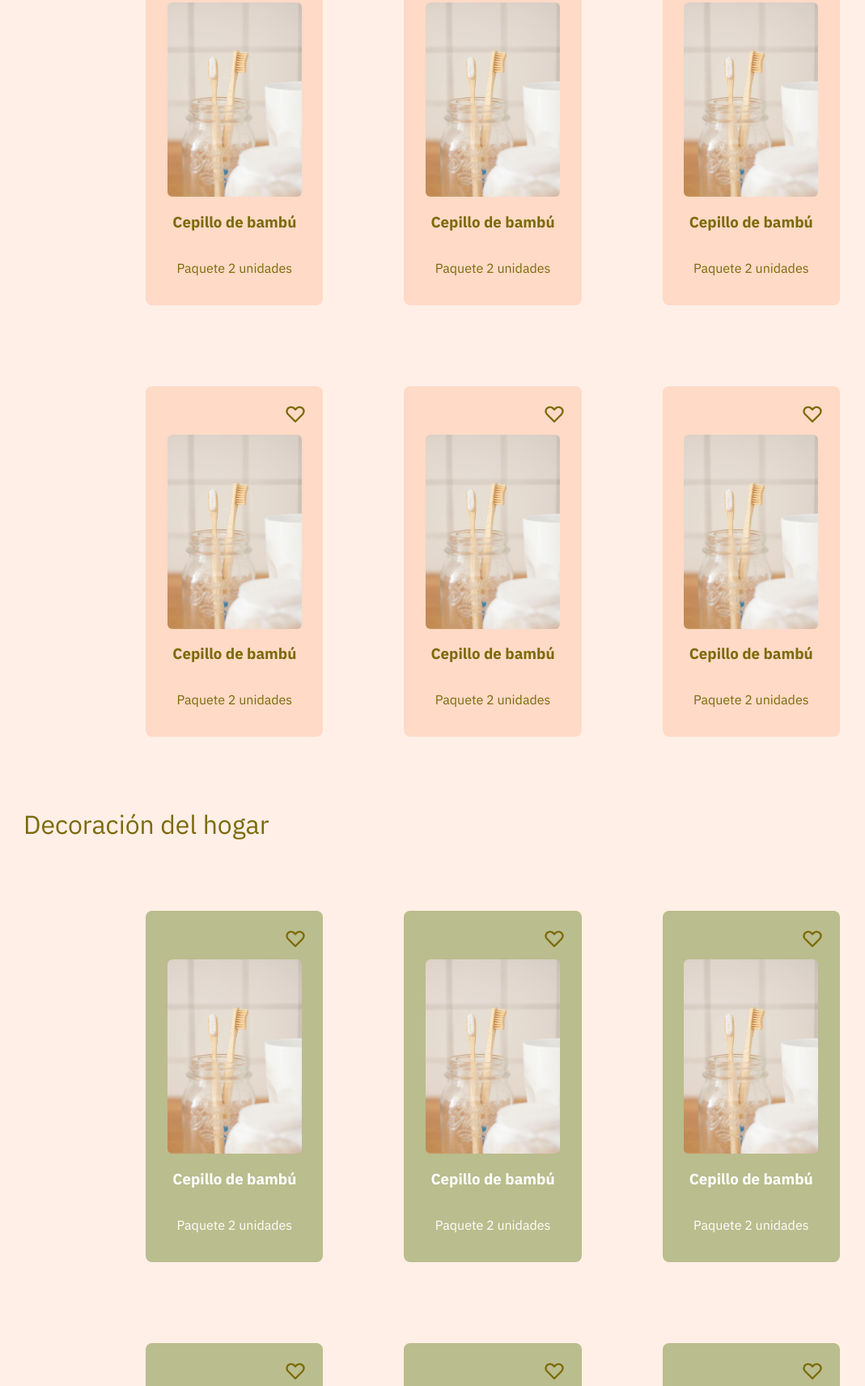
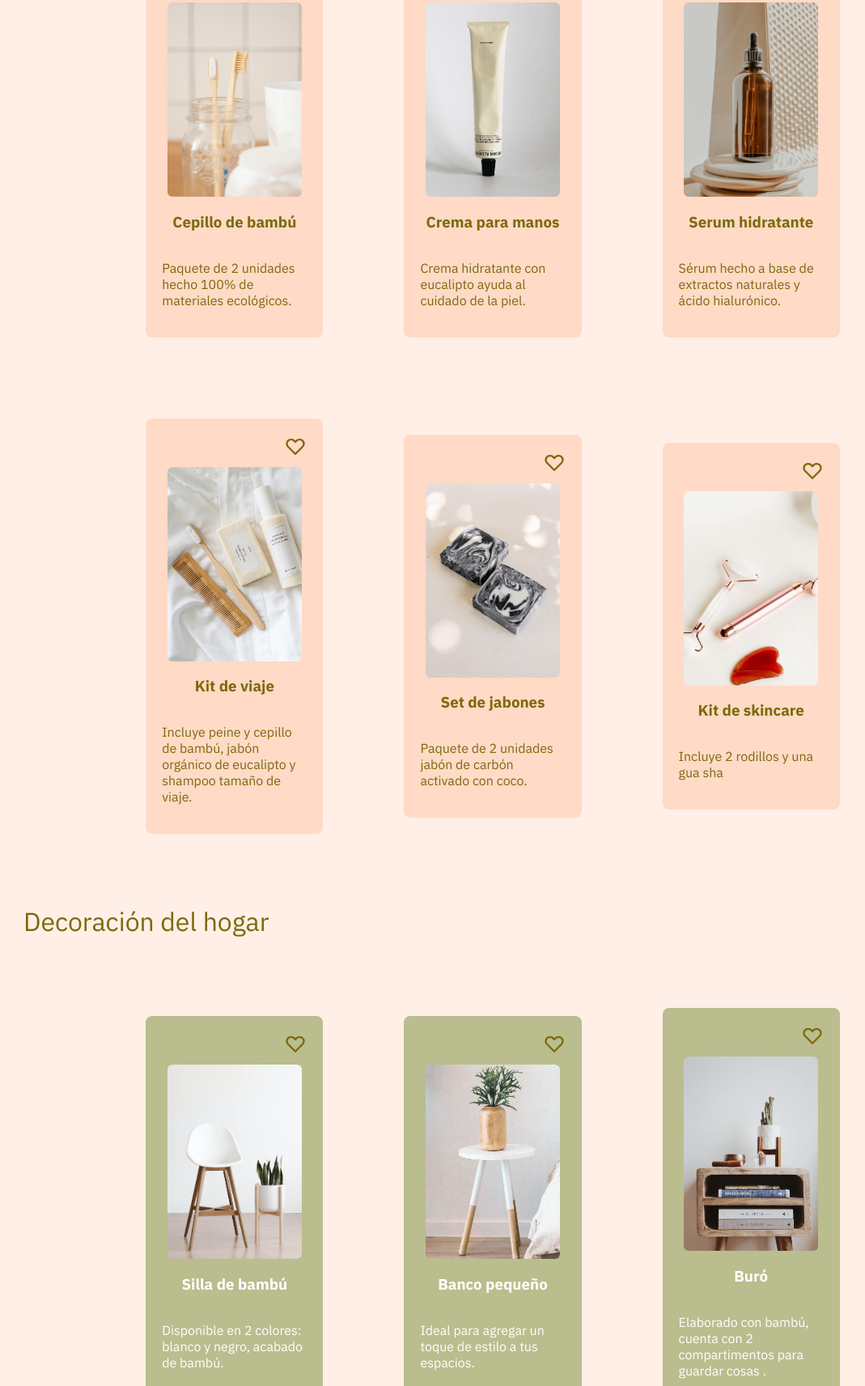
Before and after one commit to nmarlene/eco-store, a plain HTML site: page index.html in a window 1280 px wide. Shown: the part 866-2578 px from the top of the page at 81% size, without its empty margins (31-1100 px from the left). Drawn offline with Linux system fonts and the light colour scheme.

```diff
--- a/index.html
+++ b/index.html
@@ -53,7 +53,7 @@
             <div class="product-image">
               <img src="/assets/img/products/toothbrush.jpg" alt="">
               <h3>Cepillo de bambú</h3>
-              <p>Paquete 2 unidades</p>
+              <p>Paquete de 2 unidades hecho 100% de materiales ecológicos.</p>
             </div>
           </div>
           <div class="product-card">
@@ -63,9 +63,9 @@
             </svg>
             </div>
             <div class="product-image">
-              <img src="/assets/img/products/toothbrush.jpg" alt="">
-              <h3>Cepillo de bambú</h3>
-              <p>Paquete 2 unidades</p>
+              <img src="/assets/img/products/hand-cream.jpeg" alt="">
+              <h3>Crema para manos</h3>
+              <p>Crema hidratante con eucalipto ayuda al cuidado de la piel.</p>
             </div>
           </div>
           <div class="product-card">
@@ -75,9 +75,9 @@
             </svg>
             </div>
             <div class="product-image">
-              <img src="/assets/img/products/toothbrush.jpg" alt="">
-              <h3>Cepillo de bambú</h3>
-              <p>Paquete 2 unidades</p>
+              <img src="/assets/img/products/serum.jpg" alt="">
+              <h3>Serum hidratante</h3>
+              <p>Sérum hecho a base de extractos naturales y ácido hialurónico.</p>
             </div>
           </div>
             <div class="product-card">
@@ -87,9 +87,9 @@
             </svg>
             </div>
             <div class="product-image">
-              <img src="/assets/img/products/toothbrush.jpg" alt="">
-              <h3>Cepillo de bambú</h3>
-              <p>Paquete 2 unidades</p>
+              <img src="/assets/img/products/organic-kit.jpg" alt="">
+              <h3>Kit de viaje </h3>
+              <p> Incluye peine y cepillo de bambú, jabón orgánico de eucalipto y shampoo tamaño de viaje.</p>
             </div>
           </div>
             <div class="product-card">
@@ -99,9 +99,9 @@
             </svg>
             </div>
             <div class="product-image">
-              <img src="/assets/img/products/toothbrush.jpg" alt="">
-              <h3>Cepillo de bambú</h3>
-              <p>Paquete 2 unidades</p>
+              <img src="/assets/img/products/organic-soap.jpg" alt="">
+              <h3>Set de jabones </h3>
+              <p>Paquete de 2 unidades jabón de carbón activado con coco.</p>
             </div>
           </div>
             <div class="product-card">
@@ -111,9 +111,9 @@
             </svg>
             </div>
             <div class="product-image">
-              <img src="/assets/img/products/toothbrush.jpg" alt="">
-              <h3>Cepillo de bambú</h3>
-              <p>Paquete 2 unidades</p>
+              <img src="/assets/img/products/guasha-kit.jpg" alt="">
+              <h3>Kit de skincare</h3>
+              <p>Incluye 2 rodillos y una gua sha</p>
             </div>
           </div>
         </div>
@@ -128,9 +128,9 @@
             </svg>
             </div>
             <div class="product-image">
-              <img src="/assets/img/products/toothbrush.jpg" alt="">
-              <h3>Cepillo de bambú</h3>
-              <p>Paquete 2 unidades</p>
+              <img src="/assets/img/furniture/wood-chair.jpg" alt="">
+              <h3>Silla de bambú</h3>
+              <p>Disponible en 2 colores: blanco y negro, acabado de bambú.</p>
             </div>
           </div>
           <div class="product-card">
@@ -140,9 +140,9 @@
             </svg>
             </div>
             <div class="product-image">
-              <img src="/assets/img/products/toothbrush.jpg" alt="">
-              <h3>Cepillo de bambú</h3>
-              <p>Paquete 2 unidades</p>
+              <img src="/assets/img/furniture/small-table.jpeg" alt="">
+              <h3>Banco pequeño</h3>
+              <p>Ideal para agregar un toque de estilo a tus espacios.</p>
             </div>
           </div>
           <div class="product-card">
@@ -152,9 +152,9 @@
             </svg>
             </div>
             <div class="product-image">
-              <img src="/assets/img/products/toothbrush.jpg" alt="">
-              <h3>Cepillo de bambú</h3>
-              <p>Paquete 2 unidades</p>
+              <img src="/assets/img/furniture/stand-table.jpg" alt="">
+              <h3>Buró</h3>
+              <p>Elaborado con bambú, cuenta con 2 compartimentos para guardar cosas . </p>
             </div>
           </div>
             <div class="product-card">
@@ -164,9 +164,9 @@
             </svg>
             </div>
             <div class="product-image">
-              <img src="/assets/img/products/toothbrush.jpg" alt="">
-              <h3>Cepillo de bambú</h3>
-              <p>Paquete 2 unidades</p>
+              <img src="/assets/img/furniture/mueble.jpg" alt="">
+              <h3>Cajonera</h3>
+              <p>Paquete de 2 unidades hecho 100% de materiales ecológicos.</p>
             </div>
           </div>
             <div class="product-card">
@@ -176,9 +176,9 @@
             </svg>
             </div>
             <div class="product-image">
-              <img src="/assets/img/products/toothbrush.jpg" alt="">
-              <h3>Cepillo de bambú</h3>
-              <p>Paquete 2 unidades</p>
+              <img src="/assets/img/furniture/mirror.jpg" alt="">
+              <h3>Espejo de pared</h3>
+              <p>Paquete de 2 unidades hecho 100% de materiales ecológicos.</p>
             </div>
           </div>
             <div class="product-card">
@@ -188,9 +188,9 @@
             </svg>
             </div>
             <div class="product-image">
-              <img src="/assets/img/products/toothbrush.jpg" alt="">
-              <h3>Cepillo de bambú</h3>
-              <p>Paquete 2 unidades</p>
+              <img src="/assets/img/furniture/desk-lamp.jpg" alt="">
+              <h3>Lámpara bambú</h3>
+              <p>Paquete de 2 unidades hecho 100% de materiales ecológicos</p>
             </div>
           </div>
         </div>
```
Also changed, not shown: 1 other file.
